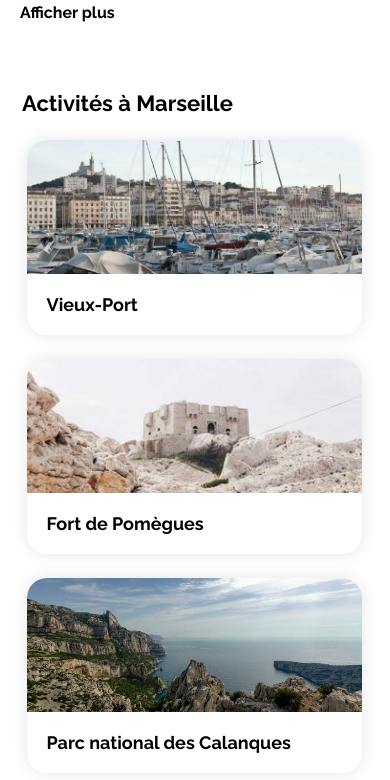
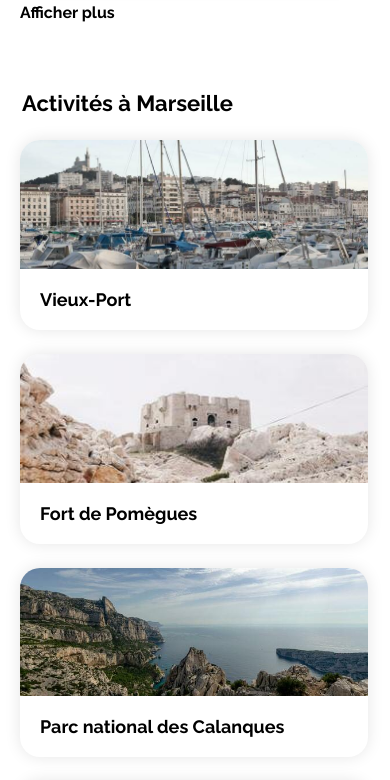
Before and after one commit to jcaldicote/Booki, a plain HTML site: page index.html in a window 390 px wide. Shown: the part 2632-3412 px from the top of the page. Drawn offline with Linux system fonts and the light colour scheme.

Commit message:
set aspec-ratio on Activity section for mobile

```diff
--- a/css/style.css
+++ b/css/style.css
@@ -538,19 +538,11 @@ header {
     flex-direction: column;
     flex-wrap: nowrap;
     gap: 24px;
-    align-items: center;
     padding: 0 22px 0 20px;
   }
 
-  .activityCard {
-    min-width: 335px;
-    max-width: 335px;
-    flex-basis: 190px;
-  }
-
   .activityCard img {
-    width: 100%;
-    height: 134px;
+    aspect-ratio: 335/124;
   }
 
   /* ***** footer *****  */
```
